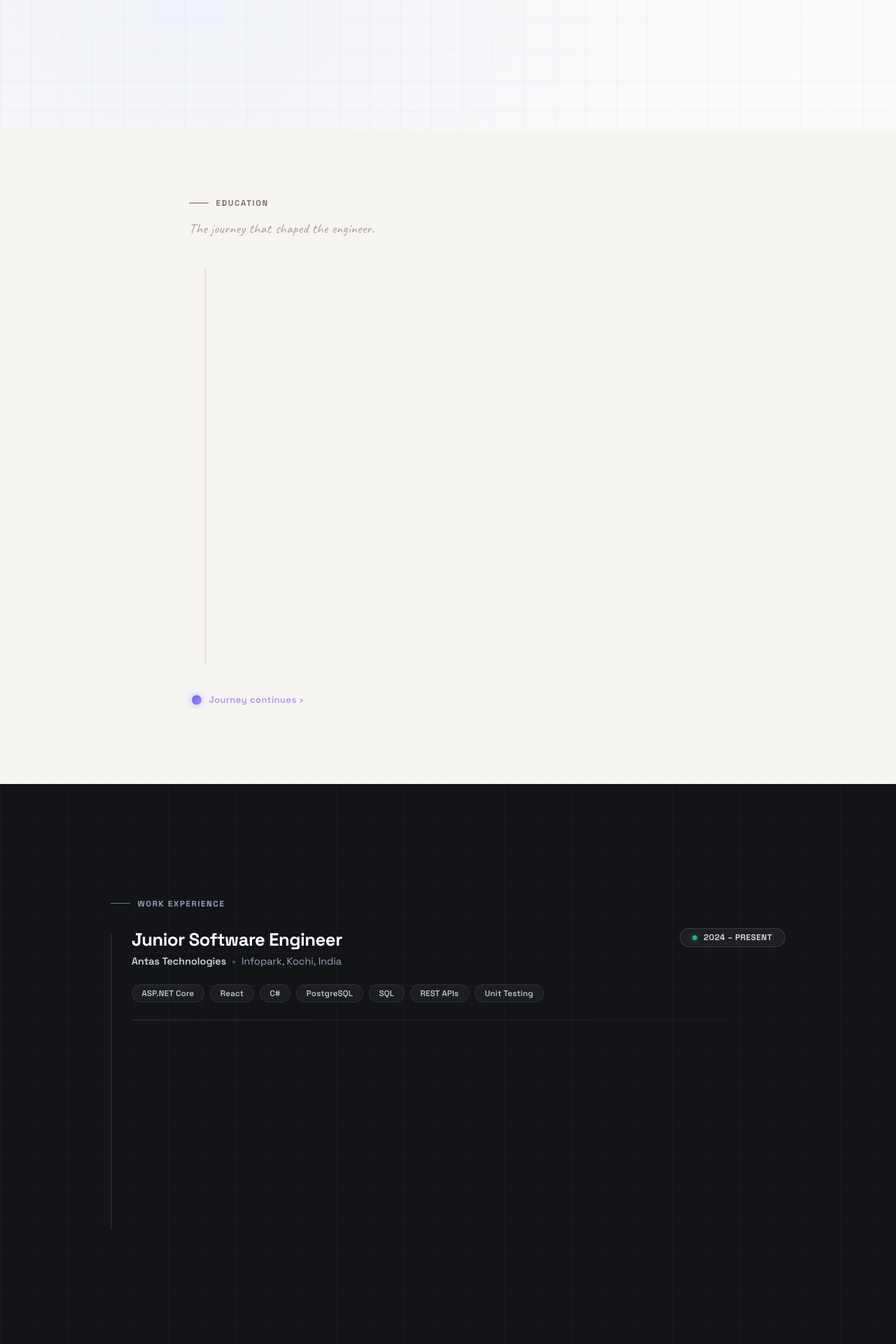
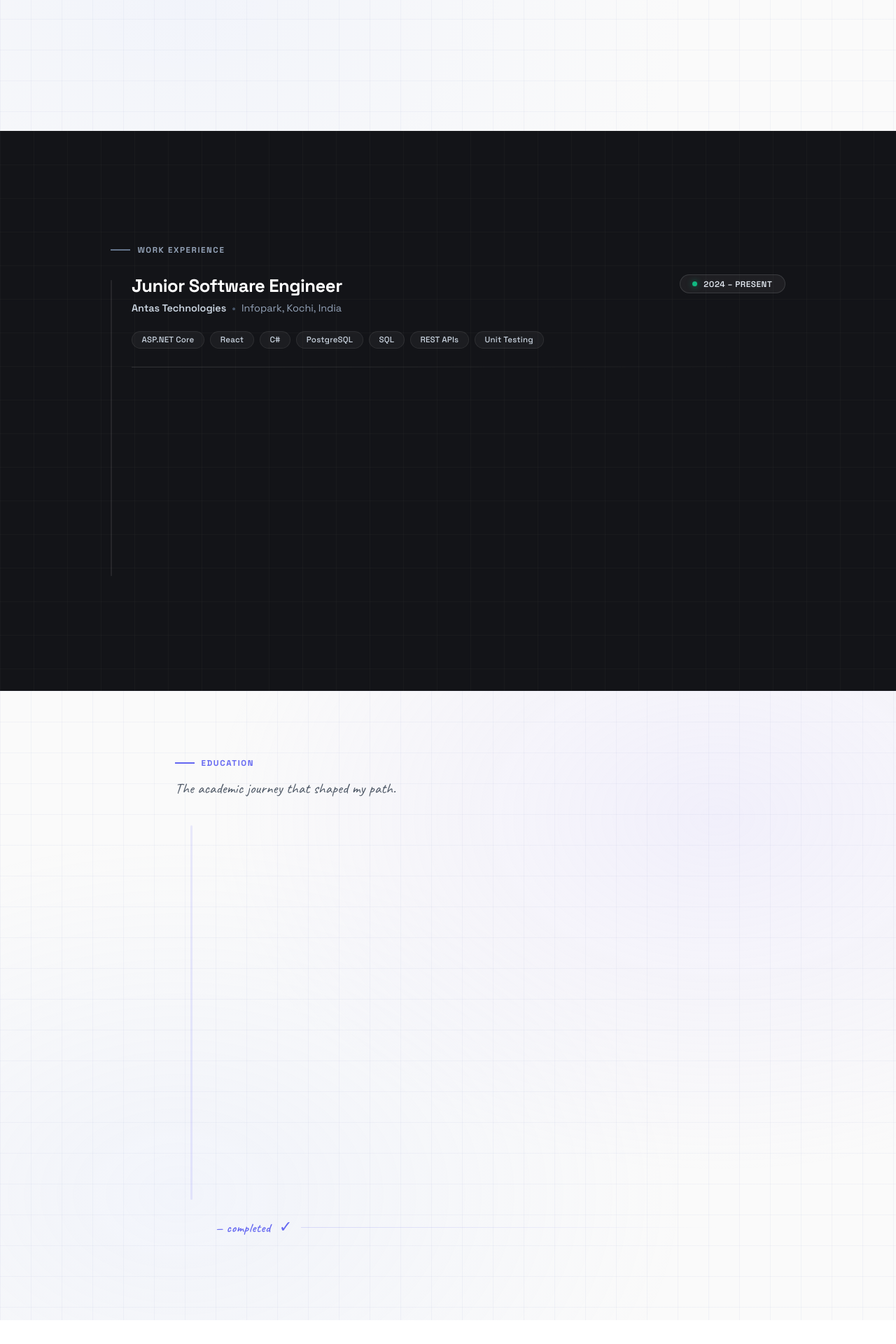
Before and after one commit to fazil-firoz/Modern-portfolio, a React (Vite) app: page / in a window 1280 px wide. Shown: the part 1521-3441 px from the top of the page at 70% size. After the commit the page ends 3407 px from the top, so only its background shows below. Built offline with nearby package versions, Linux system fonts and the light colour scheme.

Commit message:
feat: place Education section under Experience section, matching About Me theme, colors, and line style

```diff
--- a/src/App.jsx
+++ b/src/App.jsx
@@ -282,76 +282,7 @@ function App() {
       </section>
 
       {/* ══════════════════════════════════════
-          SECTION 3 — EDUCATION  (Light Warm Cream — Roadmap)
-      ══════════════════════════════════════ */}
-      <section className="section-education" ref={educationRef}>
-
-        <div className="edu-inner">
-
-          {/* Section Tag */}
-          <div className="edu-tag">
-            <span className="edu-tag-line" />
-            Education
-          </div>
-
-          <p className="edu-subtitle">The journey that shaped the engineer.</p>
-
-          {/* Roadmap Container */}
-          <div className="edu-roadmap" ref={eduRoadRef}>
-
-            {/* Vertical Path Line */}
-            <div className="edu-path-track">
-              <div className="edu-path-progress" ref={eduPathRef} />
-            </div>
-
-            {/* Education Nodes */}
-            <div className="edu-nodes">
-              {educationItems.map((item, i) => (
-                <div
-                  key={i}
-                  className={`edu-node ${item.type === 'certification' ? 'edu-node--cert' : 'edu-node--degree'}`}
-                  ref={(el) => (eduNodeRefs.current[i] = el)}
-                >
-                  {/* Connector dot on the path */}
-                  <div className="edu-node-dot">
-                    <span className="edu-node-icon">{item.icon}</span>
-                  </div>
-
-                  {/* Card */}
-                  <div className="edu-node-card">
-                    {/* Year badge */}
-                    <span className="edu-year-badge">{item.year}</span>
-
-                    {/* Type tag */}
-                    <span className={`edu-type-tag ${item.type === 'certification' ? 'edu-type-tag--cert' : 'edu-type-tag--degree'}`}>
-                      {item.type === 'certification' ? '🏅 Certification' : '🎓 Degree'}
-                    </span>
-
-                    {/* Degree / Title */}
-                    <h3 className="edu-node-title">{item.title}</h3>
-
-                    {/* Institution */}
-                    <div className="edu-node-institution">{item.institution}</div>
-
-                    {/* University */}
-                    <div className="edu-node-university">{item.university}</div>
-                  </div>
-                </div>
-              ))}
-            </div>
-
-            {/* End marker */}
-            <div className="edu-path-end">
-              <span className="edu-path-end-dot" />
-              <span className="edu-path-end-label">Journey continues ›</span>
-            </div>
-
-          </div>
-        </div>
-      </section>
-
-      {/* ══════════════════════════════════════
-          SECTION 4 — EXPERIENCE  (Dark Slate — Timeline)
+          SECTION 3 — EXPERIENCE  (Dark Slate — Timeline)
       ══════════════════════════════════════ */}
       <section className="section-experience" ref={experienceRef}>
         <div className="exp-inner">
@@ -416,6 +347,78 @@ function App() {
         </div>
       </section>
 
+      {/* ══════════════════════════════════════
+          SECTION 4 — EDUCATION  (Light White Theme — Roadmap)
+      ══════════════════════════════════════ */}
+      <section className="section-education" ref={educationRef}>
+
+        <div className="edu-inner">
+
+          {/* Section Tag (Matches About Me style) */}
+          <div className="edu-tag">
+            <span className="edu-tag-line" />
+            Education
+          </div>
+
+          <p className="edu-subtitle">The academic journey that shaped my path.</p>
+
+          {/* Roadmap Container */}
+          <div className="edu-roadmap" ref={eduRoadRef}>
+
+            {/* Vertical Path Line */}
+            <div className="edu-path-track">
+              <div className="edu-path-progress" ref={eduPathRef} />
+            </div>
+
+            {/* Education Nodes */}
+            <div className="edu-nodes">
+              {educationItems.map((item, i) => (
+                <div
+                  key={i}
+                  className={`edu-node ${item.type === 'certification' ? 'edu-node--cert' : 'edu-node--degree'}`}
+                  ref={(el) => (eduNodeRefs.current[i] = el)}
+                >
+                  {/* Connector dot on the path */}
+                  <div className="edu-node-dot">
+                    <span className="edu-node-icon">{item.icon}</span>
+                  </div>
+
+                  {/* Card */}
+                  <div className="edu-node-card">
+                    {/* Header Row */}
+                    <div className="edu-card-top-row">
+                      <span className="edu-year-badge">{item.year}</span>
+                      <span className={`edu-type-tag ${item.type === 'certification' ? 'edu-type-tag--cert' : 'edu-type-tag--degree'}`}>
+                        {item.type === 'certification' ? '🏅 Certification' : '🎓 Degree'}
+                      </span>
+                    </div>
+
+                    {/* Degree / Title */}
+                    <h3 className="edu-node-title">{item.title}</h3>
+
+                    {/* Institution */}
+                    <div className="edu-node-institution">{item.institution}</div>
+
+                    {/* University */}
+                    <div className="edu-node-university">{item.university}</div>
+                  </div>
+                </div>
+              ))}
+            </div>
+
+            {/* End marker */}
+            <div className="edu-path-end">
+              <div className="chapter-mark">
+                <span className="chapter-label">— completed</span>
+                <span className="chapter-icon">✓</span>
+                <div className="chapter-line" />
+              </div>
+            </div>
+
+          </div>
+        </div>
+      </section>
+
     </div>
   );
 }
--- a/src/index.css
+++ b/src/index.css
@@ -427,7 +427,7 @@ html, body, #root {
 
 
 /* ═══════════════════════════════════════════════════════
-   SECTION 3 — EDUCATION  (Light Warm Cream — Roadmap)
+   SECTION 4 — EDUCATION  (Matches About Me Theme)
 ═══════════════════════════════════════════════════════ */
 .section-education {
   position: relative;
@@ -440,55 +440,63 @@ html, body, #root {
   justify-content: center;
   overflow: hidden;
   padding: 6rem 0 7rem;
-  background: #f7f5f2;  /* Warm Cream — light, inviting, classy */
+
+  /* Clean warm white matching About Me section */
+  background:
+    radial-gradient(ellipse at 80% 20%, rgba(200, 190, 255, 0.18) 0%, transparent 50%),
+    radial-gradient(ellipse at 20% 80%, rgba(180, 200, 255, 0.12) 0%, transparent 50%),
+    #fafafa;
 }
 
-/* Soft dot texture */
+/* Fine grid — matching About Me section */
 .section-education::before {
   content: '';
   position: absolute; inset: 0;
-  background-image: radial-gradient(circle, rgba(150,130,100,0.1) 1px, transparent 1px);
-  background-size: 26px 26px;
+  background-image:
+    linear-gradient(rgba(80, 100, 180, 0.05) 1px, transparent 1px),
+    linear-gradient(90deg, rgba(80, 100, 180, 0.05) 1px, transparent 1px);
+  background-size: 44px 44px;
   pointer-events: none; z-index: 0;
 }
 
 .edu-inner {
   position: relative; z-index: 5;
   width: 100%;
-  max-width: 820px;
+  max-width: 860px;
   margin: 0 auto;
   padding: 0 2.5rem;
   display: flex;
   flex-direction: column;
-  gap: 1rem;
+  gap: 0.75rem;
 }
 
-/* Section Tag */
+/* Section Tag — exact match to .about-tag */
 .edu-tag {
   display: inline-flex;
   align-items: center;
-  gap: 0.65rem;
+  gap: 0.6rem;
   font-family: 'Space Grotesk', sans-serif;
   font-size: 0.72rem;
   font-weight: 700;
   letter-spacing: 0.14em;
   text-transform: uppercase;
-  color: #78716c;
+  color: #6366f1;
+  margin-bottom: 0.25rem;
 }
 
 .edu-tag-line {
   display: block;
   width: 28px;
   height: 1.5px;
-  background: #a8a29e;
+  background: #6366f1;
   flex-shrink: 0;
 }
 
 .edu-subtitle {
   font-family: 'Caveat', cursive;
-  font-size: 1.25rem;
-  color: #a8a29e;
-  margin: 0.1rem 0 1.75rem;
+  font-size: 1.3rem;
+  color: #4b5563;
+  margin: 0 0 1.75rem;
   letter-spacing: 0.01em;
 }
 
@@ -505,7 +513,7 @@ html, body, #root {
   left: 22px;
   top: 0; bottom: 60px;
   width: 3px;
-  background: rgba(120, 113, 108, 0.12);
+  background: rgba(99, 102, 241, 0.12);
   border-radius: 3px;
   overflow: hidden;
 }
@@ -513,7 +521,7 @@ html, body, #root {
 .edu-path-progress {
   position: absolute;
   top: 0; left: 0; right: 0; bottom: 0;
-  background: linear-gradient(180deg, #6366f1 0%, #8b5cf6 40%, #a78bfa 75%, #c4b5fd 100%);
+  background: linear-gradient(180deg, #6366f1 0%, #8b5cf6 50%, #a78bfa 100%);
   transform-origin: top center;
   transform: scaleY(0);
   box-shadow: 0 0 12px rgba(99, 102, 241, 0.45);
@@ -537,11 +545,11 @@ html, body, #root {
   transform: translateY(50px) scale(0.85);
 }
 
-/* The dot/icon on the path line */
+/* Dot icon on path line */
 .edu-node-dot {
   position: absolute;
   left: -46px;
-  top: 12px;
+  top: 14px;
   width: 40px;
   height: 40px;
   border-radius: 50%;
@@ -550,19 +558,19 @@ html, body, #root {
   justify-content: center;
   font-size: 1.1rem;
   border: 2.5px solid transparent;
-  background: #fff;
+  background: #ffffff;
   z-index: 2;
   transition: transform 0.3s ease, box-shadow 0.3s ease;
 }
 
 .edu-node--degree .edu-node-dot {
-  border-color: #818cf8;
-  box-shadow: 0 0 0 5px rgba(99, 102, 241, 0.1), 0 4px 12px rgba(99, 102, 241, 0.2);
+  border-color: #6366f1;
+  box-shadow: 0 0 0 5px rgba(99, 102, 241, 0.12), 0 4px 14px rgba(99, 102, 241, 0.2);
 }
 
 .edu-node--cert .edu-node-dot {
   border-color: #f59e0b;
-  box-shadow: 0 0 0 5px rgba(245, 158, 11, 0.1), 0 4px 12px rgba(245, 158, 11, 0.2);
+  box-shadow: 0 0 0 5px rgba(245, 158, 11, 0.12), 0 4px 14px rgba(245, 158, 11, 0.2);
 }
 
 .edu-node:hover .edu-node-dot {
@@ -572,30 +580,38 @@ html, body, #root {
 /* The card content */
 .edu-node-card {
   background: #ffffff;
-  border-radius: 16px;
-  padding: 1.4rem 1.75rem;
-  border: 1.5px solid rgba(120, 113, 108, 0.1);
-  box-shadow: 0 4px 24px rgba(0, 0, 0, 0.06), 0 1px 4px rgba(0,0,0,0.04);
+  border-radius: 18px;
+  padding: 1.4rem 1.85rem;
+  border: 1.5px solid rgba(99, 102, 241, 0.12);
+  box-shadow: 0 4px 20px rgba(0, 0, 0, 0.04), 0 1px 3px rgba(0, 0, 0, 0.02);
   width: 100%;
   display: flex;
   flex-direction: column;
-  gap: 0.4rem;
+  gap: 0.45rem;
   transition: transform 0.3s ease, box-shadow 0.3s ease;
   cursor: default;
 }
 
 .edu-node:hover .edu-node-card {
   transform: translateY(-3px);
-  box-shadow: 0 10px 36px rgba(0, 0, 0, 0.1), 0 2px 8px rgba(0,0,0,0.05);
+  box-shadow: 0 12px 32px rgba(99, 102, 241, 0.1), 0 2px 6px rgba(0, 0, 0, 0.03);
+}
+
+/* Top Row inside Card */
+.edu-card-top-row {
+  display: flex;
+  align-items: center;
+  justify-content: space-between;
+  gap: 0.5rem;
 }
 
 /* Year badge */
 .edu-year-badge {
   font-family: 'Space Grotesk', sans-serif;
-  font-size: 0.7rem;
+  font-size: 0.72rem;
   font-weight: 700;
   letter-spacing: 0.08em;
-  color: #94a3b8;
+  color: #6366f1;
   text-transform: uppercase;
 }
 
@@ -604,59 +620,55 @@ html, body, #root {
   display: inline-flex;
   align-items: center;
   gap: 0.3rem;
-  font-size: 0.7rem;
+  font-size: 0.68rem;
   font-weight: 600;
   letter-spacing: 0.04em;
   text-transform: uppercase;
-  padding: 0.2rem 0.7rem;
+  padding: 0.2rem 0.75rem;
   border-radius: 50px;
-  width: fit-content;
 }
 
 .edu-type-tag--degree {
-  background: rgba(99, 102, 241, 0.1);
+  background: rgba(99, 102, 241, 0.08);
   color: #6366f1;
   border: 1px solid rgba(99, 102, 241, 0.2);
 }
 
 .edu-type-tag--cert {
-  background: rgba(245, 158, 11, 0.1);
-  color: #b45309;
+  background: rgba(245, 158, 11, 0.08);
+  color: #d97706;
   border: 1px solid rgba(245, 158, 11, 0.25);
 }
 
 /* Degree title */
 .edu-node-title {
   font-family: 'Space Grotesk', sans-serif;
-  font-size: 1.08rem;
+  font-size: 1.12rem;
   font-weight: 700;
-  color: #1c1917;
+  color: #1e1b4b;
   letter-spacing: -0.01em;
-  margin-top: 0.2rem;
+  margin-top: 0.15rem;
 }
 
 /* Institution */
 .edu-node-institution {
-  font-size: 0.88rem;
-  font-weight: 500;
-  color: #44403c;
+  font-size: 0.9rem;
+  font-weight: 600;
+  color: #374151;
 }
 
 /* University */
 .edu-node-university {
-  font-size: 0.78rem;
+  font-size: 0.8rem;
   font-weight: 400;
-  color: #a8a29e;
+  color: #6b7280;
   font-style: italic;
 }
 
 /* End marker */
 .edu-path-end {
-  display: flex;
-  align-items: center;
-  gap: 0.65rem;
-  padding-left: 4px;
-  margin-top: 2rem;
+  padding-left: 58px;
+  margin-top: 1.5rem;
 }
 
 .edu-path-end-dot {
```
